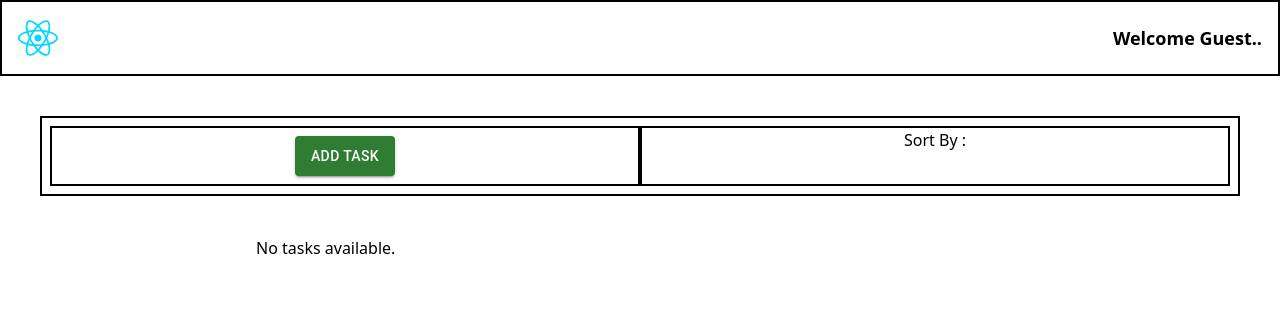
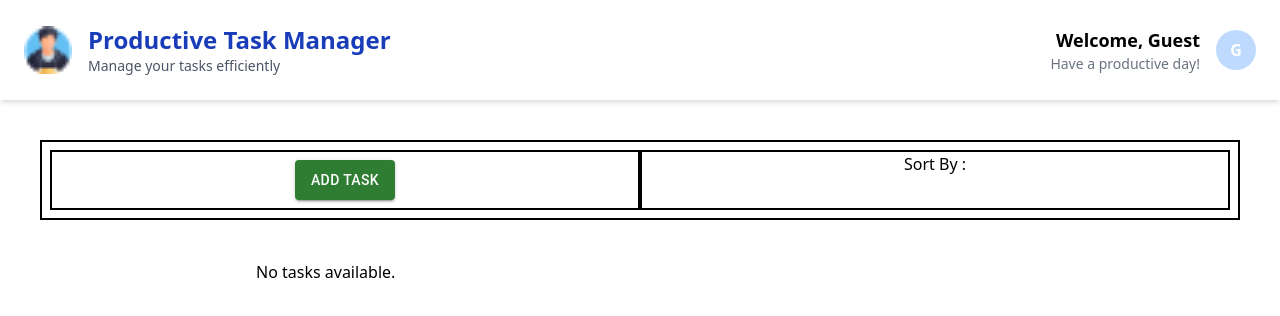
Before and after one commit to Hemajayaraj05/Todo-list-using-react-tailwindcss, a React (Vite) app in the folder frontend/: page /dashboard in a window 1280 px wide. Shown: the top 316 px of the page. Built offline with nearby package versions, Linux system fonts and the light colour scheme.

Commit message:
changed ui

```diff
--- a/frontend/src/component/Header.jsx
+++ b/frontend/src/component/Header.jsx
@@ -1,17 +1,34 @@
 import { useContext } from "react";
 import AuthContext from "./AuthContext";
-import ReactIcon from "../assets/react.svg";
+import ReactIcon from "../assets/boy.png";
 
 function Header() {
   const { user } = useContext(AuthContext);
 
   return (
-    <div className="flex justify-between border-2 p-4 items-center">
-      <img src={ReactIcon} alt="react-icon" className="w-10 h-10" />
-      <p className="text-lg font-semibold">
-        Welcome {user ? user.email : "Guest"}..
-      </p>
-    </div>
+    <header className="shadow-md p-6 flex justify-between items-center">
+
+      <div className="flex items-center space-x-4">
+        <img src={ReactIcon} alt="react-icon" className="w-12 h-12" />
+        <div>
+          <h1 className="text-2xl font-bold text-blue-800">Productive Task Manager</h1>
+          <p className="text-sm text-gray-600">Manage your tasks efficiently</p>
+        </div>
+      </div>
+
+
+      <div className="flex items-center space-x-4">
+        <div className="text-right">
+          <p className="text-lg font-semibold">
+            {user ? `Welcome, ${user.email}` : "Welcome, Guest"}
+          </p>
+          <p className="text-sm text-gray-500">Have a productive day!</p>
+        </div>
+        <div className="w-10 h-10 bg-blue-200 rounded-full flex items-center justify-center text-white font-bold">
+          {user ? user.email.charAt(0).toUpperCase() : "G"}
+        </div>
+      </div>
+    </header>
   );
 }
 
```
Also changed, not shown: frontend/src/assets/boy.png (added).
